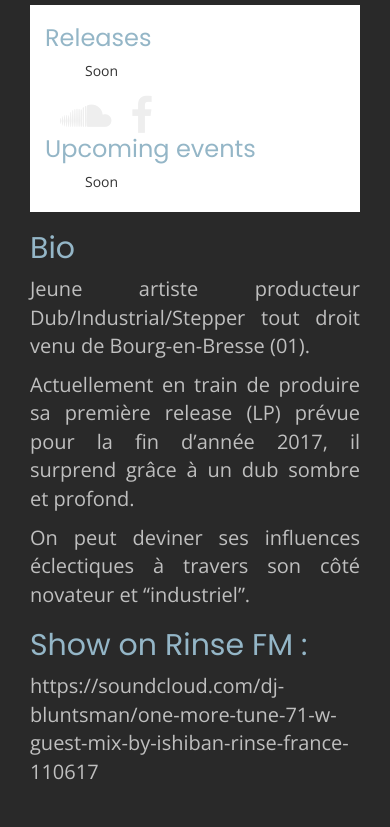
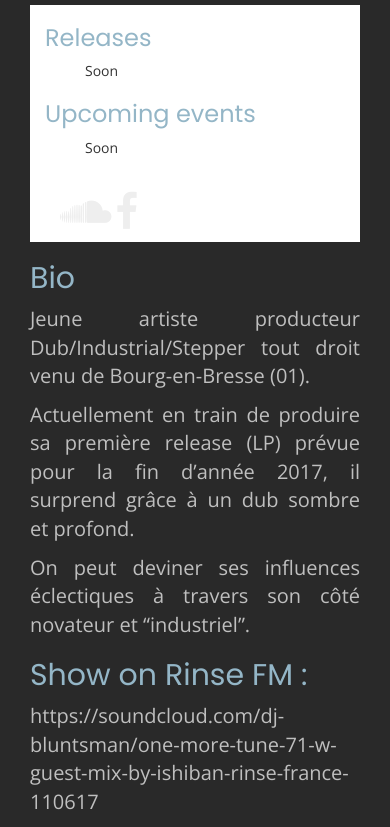
Before and after one commit to ndavi/exo-booking, a Jekyll site: the page built from _artists/ishiban.md, in a window 390 px wide. Shown: the part 431-1258 px from the top of the page. Built offline with Jekyll 4.4.1, drawn with Linux system fonts in a browser that asks for light colours; nearby versions of some CDN libraries; before the commit the page ends 1228 px from its top, so only the background shows below that.

```diff
--- a/_layouts/artist.html
+++ b/_layouts/artist.html
@@ -27,19 +27,19 @@
                 <li>{{ release.name }}</li>
             {% endfor %}
             </ul>
-            <div class="social col-xs-12 col-md-3">
+            <h3>Upcoming events</h3>
+            <ul>
+            {% for event in page.events %}
+                <li><span>{{ event.date }}</span> {{ event.name }}</li>
+            {% endfor %}
+            </ul>
+            <div class="social col-xs-12">
                 {% for link in page.social %}
                     {% if link.url %}
                         <a class="fa fa-{{ link.name }}" href="{{ link.url }}"></a>
                     {% endif %}
                 {% endfor %}
             </div>
-            <h3>Upcoming events</h3>
-            <ul>
-            {% for event in page.events %}
-                <li><span>{{ event.date }}</span> {{ event.name }}</li>
-            {% endfor %}
-            </ul>
         </div>
     </div>
 
--- a/css/styles.css
+++ b/css/styles.css
@@ -120,7 +120,7 @@
 }
 .fa:visited,
 .fa {
-    margin-left: 15px;
+    margin-top: 20px;
     font-size: 4rem !important;
     text-decoration: none;
     color: #eee;
```
